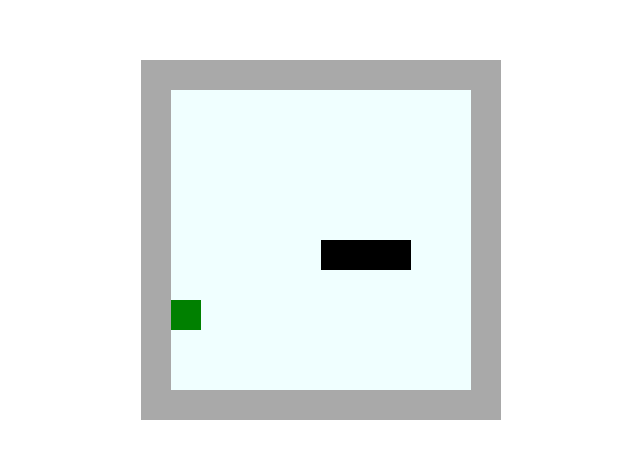
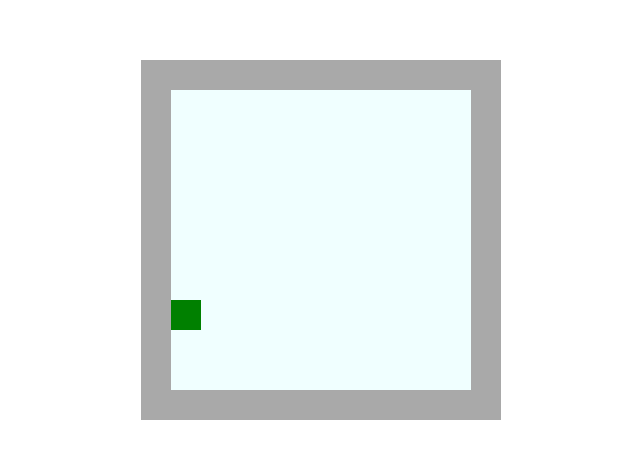
Before and after one commit to G3F4/warsawjs-workshop-47-reactive-snake, a React (Create React App) app: page / in a window 1280 px wide. Shown: the part 160-618 px from the top of the page, without its empty margins (319-959 px from the left). Built offline with nearby package versions, Linux system fonts and the light colour scheme.

Commit message:
Pętla gry i ruch węża

```diff
--- a/src/App.js
+++ b/src/App.js
@@ -1,4 +1,4 @@
-import React, { useState } from 'react';
+import React, { useEffect, useState } from 'react';
 import GameGrid from './game/GameGrid';
 
 function randomIndex(n) {
@@ -18,6 +18,34 @@ function App() {
     y: randomIndex(GridSize),
   });
 
+  const direction = 'up';
+  const speed = 500;
+
+  useEffect(() => {
+    const interval = setInterval(() => {
+      const [snakeHead] = snake;
+      const newSnakeHead = { ...snakeHead };
+
+      if (direction === 'up') {
+        newSnakeHead.x -= 1;
+      } else if (direction === 'down') {
+        newSnakeHead.x += 1;
+      } else if (direction === 'right') {
+        newSnakeHead.y += 1;
+      } else if (direction === 'left') {
+        newSnakeHead.y -= 1;
+      }
+
+      const newSnake = [newSnakeHead, ...snake.slice(0, snake.length - 1)];
+
+      setSnake(newSnake);
+    }, speed);
+
+    return () => {
+      clearInterval(interval);
+    };
+  }, [snake]);
+
   return (
     <GameGrid gridSize={GridSize} fruit={fruit} snake={snake} />
   );
```
Also changed, not shown: 1 other file (tests, documents, lock files or other folders).
